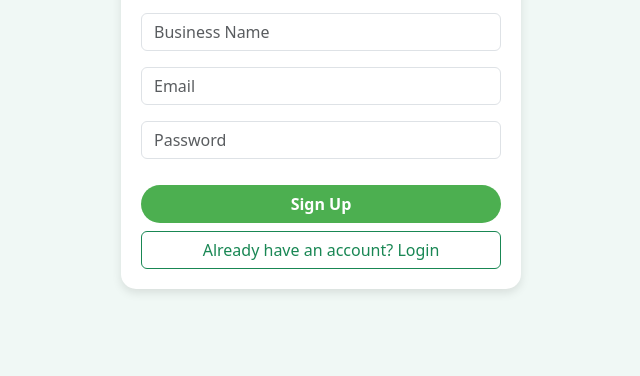
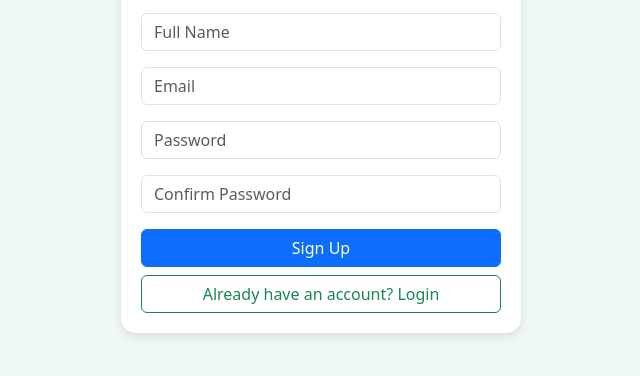
Before and after one commit to jaishnavvv/Market-Bloom, a plain HTML site: page seller-signup.html in a window 1280 px wide. Shown: the part 192-568 px from the top of the page, without its empty margins (319-959 px from the left). Drawn offline with nearby package versions, Linux system fonts and the light colour scheme.

Commit message:
redir to welcome

```diff
--- a/seller-signup.html
+++ b/seller-signup.html
@@ -21,12 +21,13 @@
   <div class="form-container text-center">
     <img src="logo.png" alt="Market Bloom Logo" class="logo-small">
     <h3 class="mb-3">Seller Signup</h3>
-    <form>
-      <div class="mb-3"><input type="text" class="form-control" placeholder="Business Name" required></div>
-      <div class="mb-3"><input type="email" class="form-control" placeholder="Email" required></div>
-      <div class="mb-3"><input type="password" class="form-control" placeholder="Password" required></div>
-      <button type="submit" class="btn btn-custom">Sign Up</button>
-      <a href="seller-login.html" class="btn btn-outline-success w-100 mt-2">Already have an account? Login</a>
+   <form onsubmit="event.preventDefault(); window.location.href='welcome.html';">
+  <input type="text" class="form-control mb-3" placeholder="Full Name" required>
+  <input type="email" class="form-control mb-3" placeholder="Email" required>
+  <input type="password" class="form-control mb-3" placeholder="Password" required>
+  <input type="password" class="form-control mb-3" placeholder="Confirm Password" required>
+  <button type="submit" class="btn btn-primary w-100">Sign Up</button>
+  <a href="seller-login.html" class="btn btn-outline-success w-100 mt-2">Already have an account? Login</a>
     </form>
   </div>
 </body>
```
